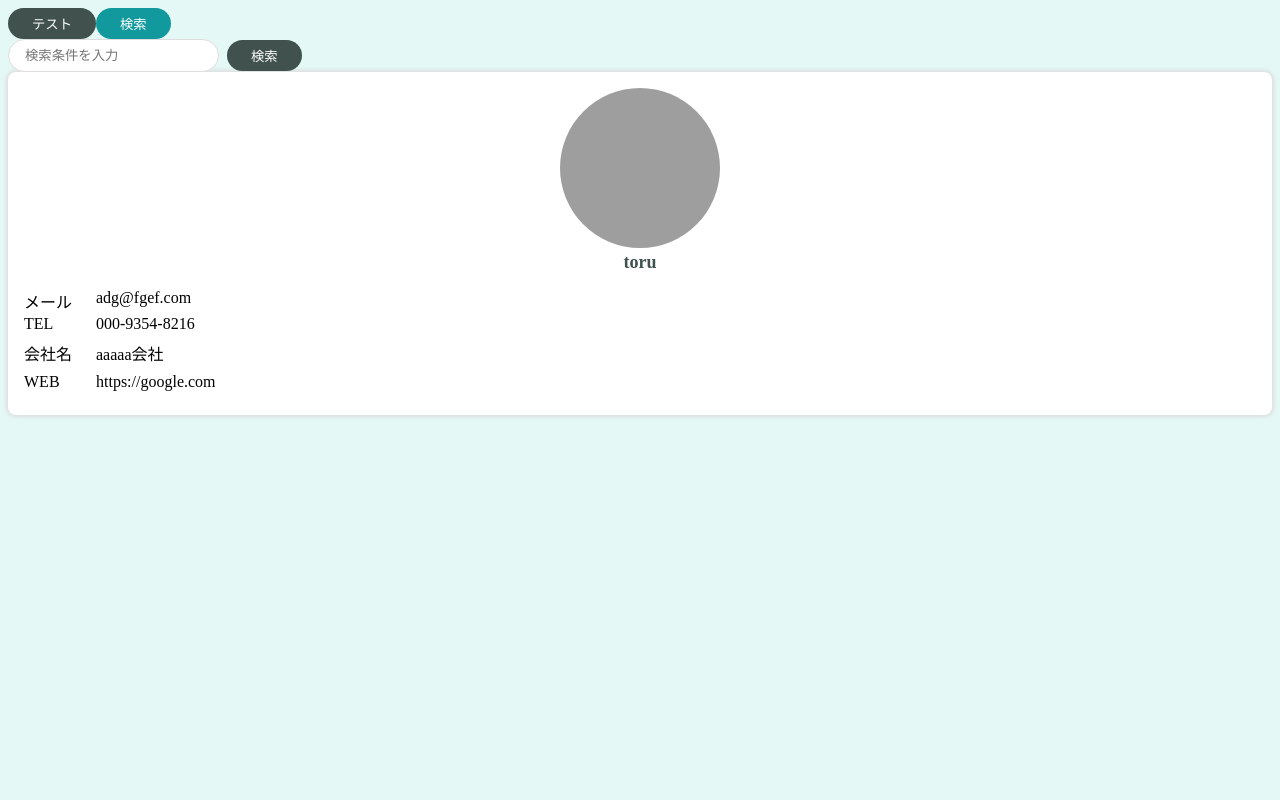
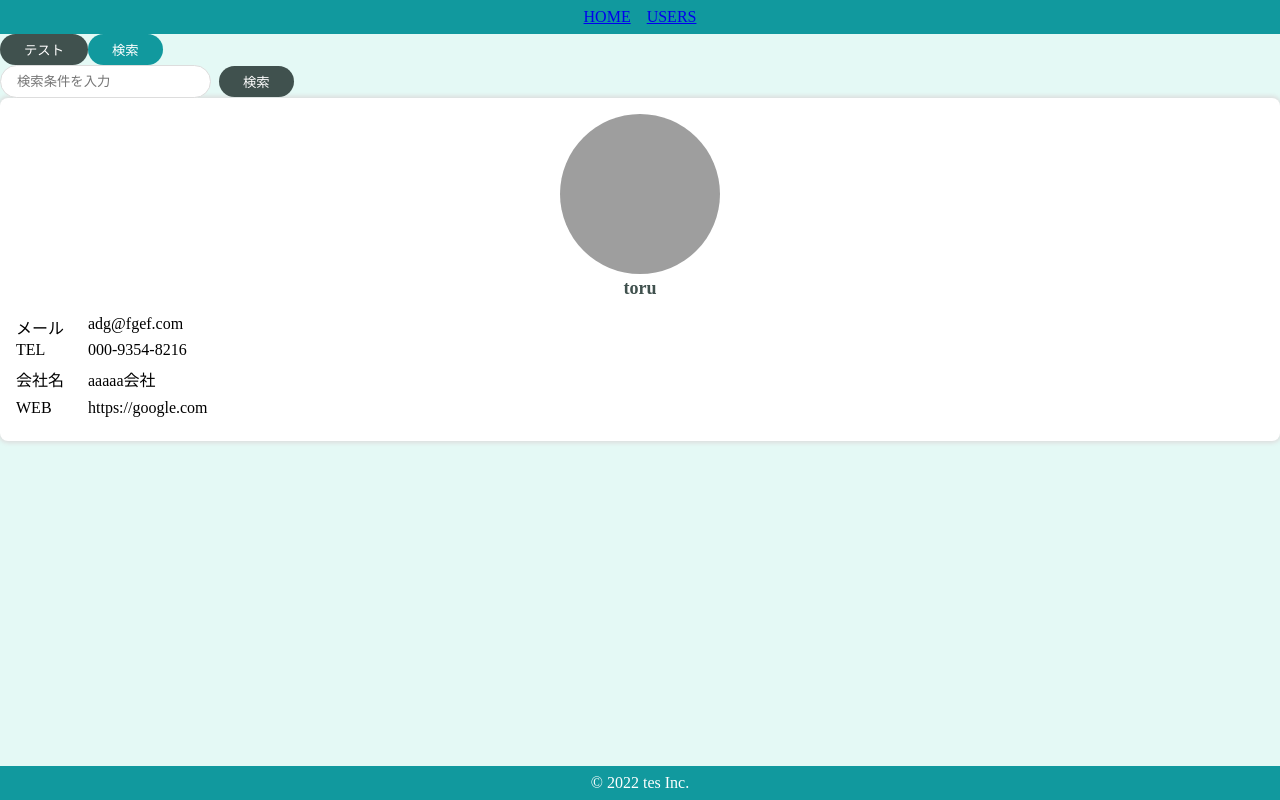
Before and after one commit to den413/react-AtomicDesign, a React (Create React App) app: page / in a window 1280 px wide. Built offline with nearby package versions, Linux system fonts and the light colour scheme; grey boxes are pictures that could not be loaded.

Commit message:
template apply

```diff
--- a/src/App.js
+++ b/src/App.js
@@ -1,7 +1,10 @@
+import { BrowserRouter } from "react-router-dom";
 import { PrimaryButton } from "./components/atoms/button/PrimaryButton";
 import { SecondryButton } from "./components/atoms/button/SecondaryButton";
 import { SearchInput } from "./components/molecules/SearchInput";
 import { UserCard } from "./components/organisms/use/UserCard";
+import { DefaultLayout } from "./components/templates/DefaultLayout";
+import { HeaderOnly } from "./components/templates/HeaderOnly";
 import "./styles.css";
 
 const user = {
@@ -17,12 +20,14 @@
 
 export const App = () => {
   return (
-    <div>
-      <PrimaryButton>テスト</PrimaryButton>
-      <SecondryButton>検索</SecondryButton>
-      <br />
-      <SearchInput />
-      <UserCard user={user} />
-    </div>
+    <BrowserRouter>
+      <DefaultLayout>
+        <PrimaryButton>テスト</PrimaryButton>
+        <SecondryButton>検索</SecondryButton>
+        <br />
+        <SearchInput />
+        <UserCard user={user} />
+      </DefaultLayout>
+    </BrowserRouter>
   );
 };
--- /dev/null
+++ b/src/components/atoms/layout/Footer.jsx
@@ -0,0 +1,16 @@
+import { Link } from "react-router-dom";
+import styled from "styled-components";
+
+export const Footer = () => {
+  return <SFooter>&copy; 2022 tes Inc.</SFooter>;
+};
+
+const SFooter = styled.footer`
+  background-color: #11999e;
+  color: #fff;
+  text-align: center;
+  padding: 8px 0;
+  position: fixed;
+  bottom: 0;
+  width: 100%;
+`;
--- /dev/null
+++ b/src/components/atoms/layout/Header.jsx
@@ -0,0 +1,22 @@
+import { Link } from "react-router-dom";
+import styled from "styled-components";
+
+export const Header = () => {
+  return (
+    <SHeader>
+      <SLink to="/">HOME</SLink>
+      <SLink to="/users">USERS</SLink>
+    </SHeader>
+  );
+};
+
+const SHeader = styled.header`
+  background-color: #11999e;
+  color: #fff;
+  text-align: center;
+  padding: 8px 0;
+`;
+
+const SLink = styled(Link)`
+  margin: 0 8px;
+`;
--- /dev/null
+++ b/src/components/templates/DefaultLayout.jsx
@@ -0,0 +1,13 @@
+import { Footer } from "../atoms/layout/Footer";
+import { Header } from "../atoms/layout/Header";
+
+export const DefaultLayout = (props) => {
+  const { children } = props;
+  return (
+    <>
+      <Header />
+      {children}
+      <Footer />
+    </>
+  );
+};
--- /dev/null
+++ b/src/components/templates/HeaderOnly.jsx
@@ -0,0 +1,11 @@
+import { Header } from "../atoms/layout/Header";
+
+export const HeaderOnly = (props) => {
+  const { children } = props;
+  return (
+    <>
+      <Header />
+      {children}
+    </>
+  );
+};
--- a/src/styles.css
+++ b/src/styles.css
@@ -1,3 +1,5 @@
 body {
   background-color: #e4f9f5;
+  margin: 0;
+  min-height: 100vh;
 }
```
